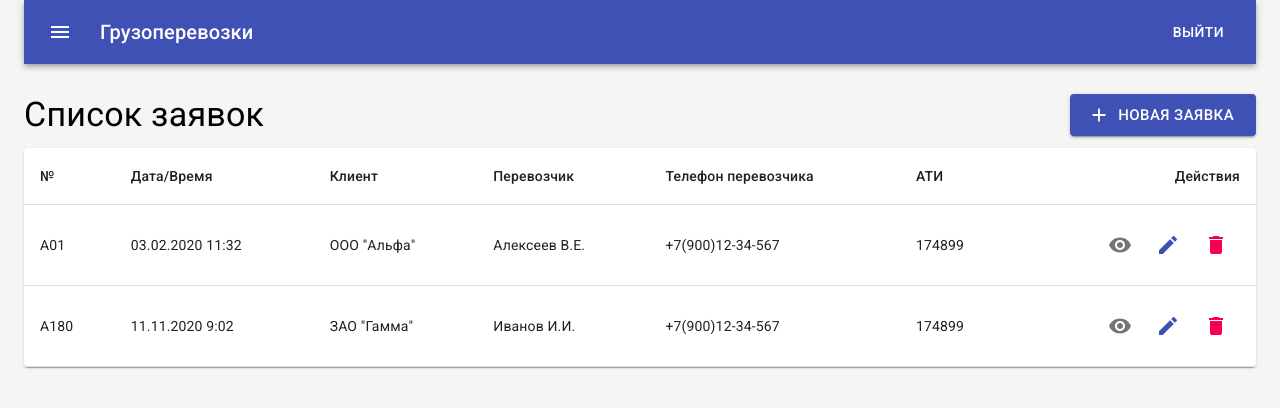
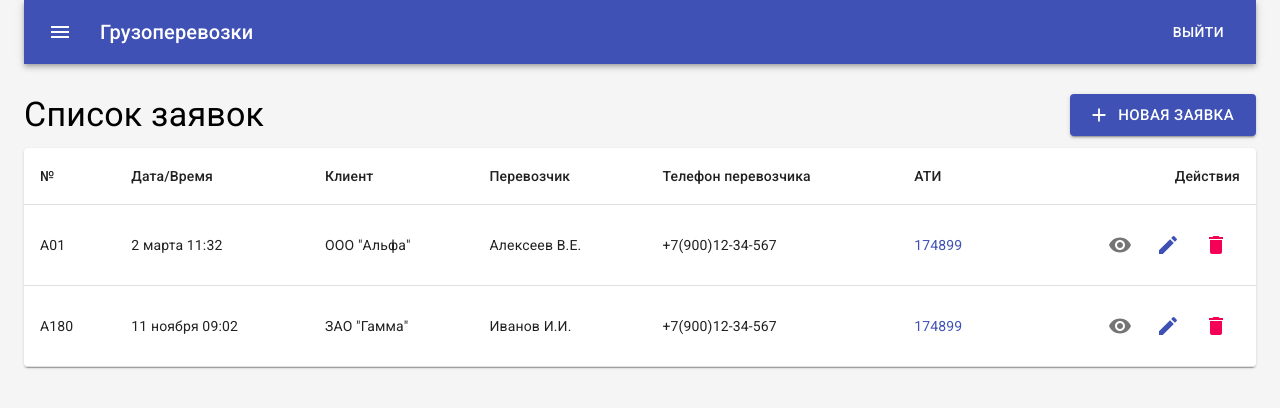
Before and after one commit to jsksru/cargo-trucking, a React (Create React App) app: page / in a window 1280 px wide. Shown: the top 408 px of the page. Built offline with nearby package versions, Linux system fonts and the light colour scheme.

Commit message:
added link and format time

```diff
--- a/src/components/RequestsTable/RequestsTable.js
+++ b/src/components/RequestsTable/RequestsTable.js
@@ -14,6 +14,8 @@ import EditIcon from '@material-ui/icons/Edit';
 import DeleteButton from '../DeleteButton';
 import Loader from '../Loader';
 import { loadRequestsTrigger } from '../../store/actions/requests';
+import { formatDateTime } from '../../utils';
+import Link from '@material-ui/core/Link';
 
 const useStyles = makeStyles({
   table: {
@@ -35,11 +37,13 @@ const RequestsTable = () => {
     const rows = requests.map((row) => (
       <TableRow key={row.id}>
         <TableCell component="th" scope="row">{row.number}</TableCell>
-        <TableCell align="left">{row.datetime}</TableCell>
+        <TableCell align="left">{formatDateTime(row.datetime)}</TableCell>
         <TableCell align="left">{row.client}</TableCell>
         <TableCell align="left">{row.carrier}</TableCell>
         <TableCell align="left">{row.carrierPhone}</TableCell>
-        <TableCell align="left">{row.code}</TableCell>
+        <TableCell align="left">
+          <Link href={`https://ati.su/firms/${row.code}/info`} target="_blank">{row.code}</Link>
+        </TableCell>
         <TableCell align="right">
           <IconButton aria-label="View">
             <VisibilityIcon />
```
